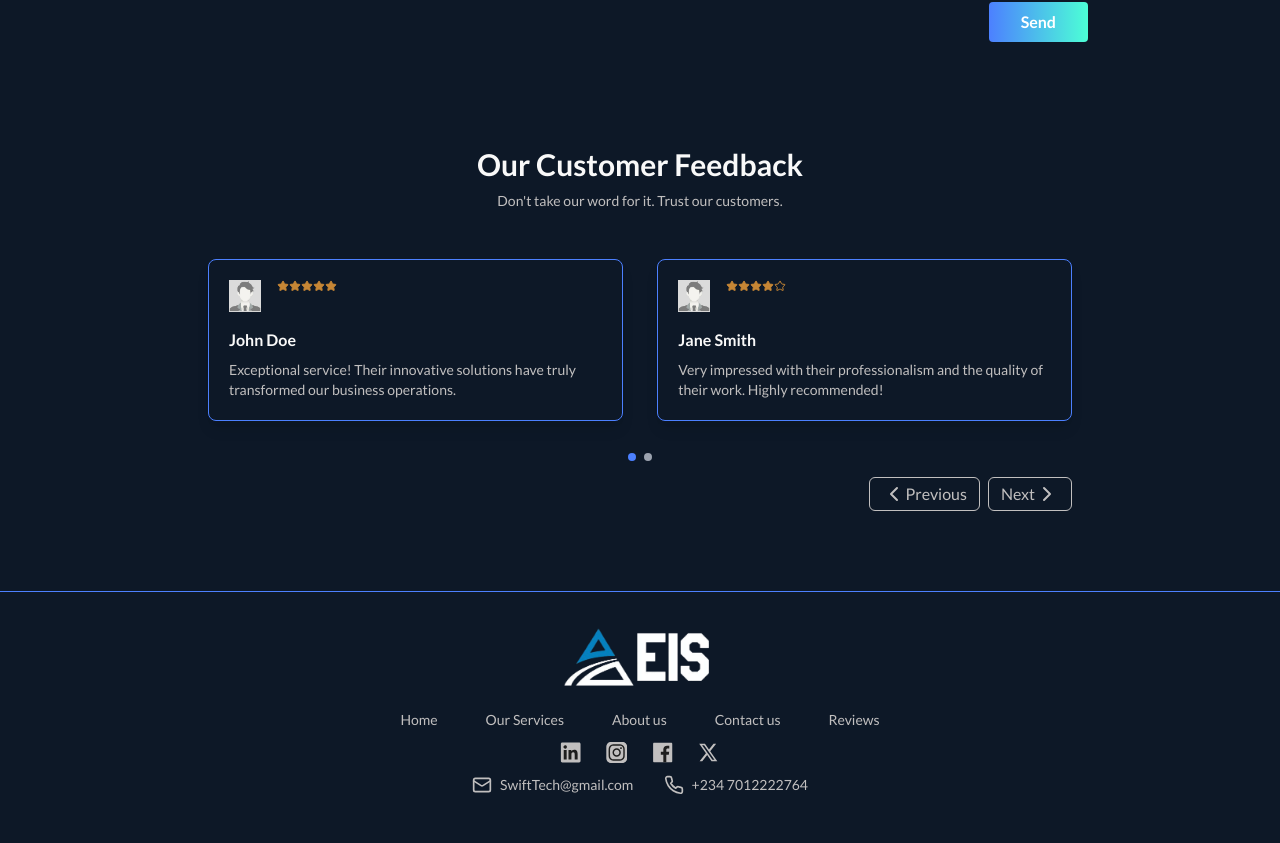
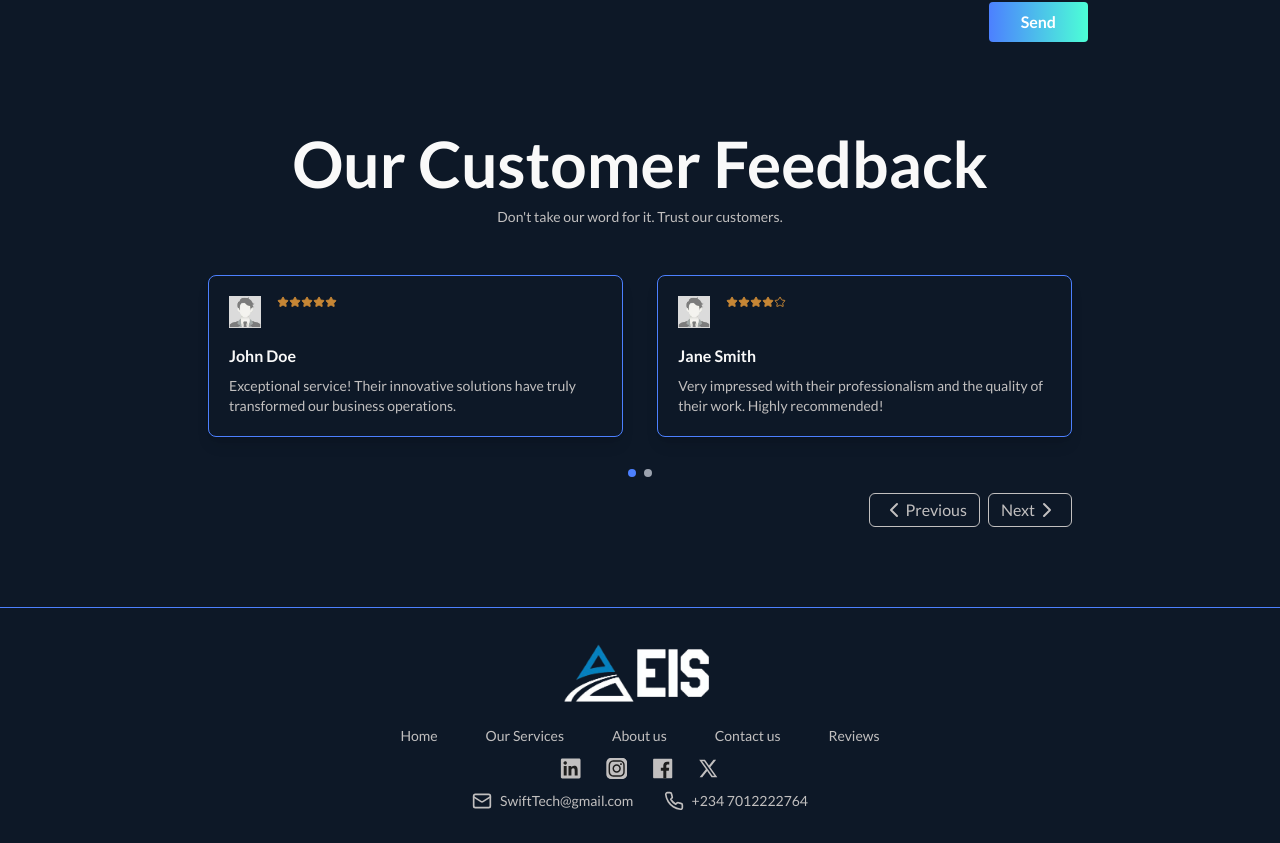
Before and after one commit to Akay74/swift-home, a Next.js app: page / in a window 1280 px wide. Shown: the part 2712-3555 px from the top of the page. Built offline with nearby package versions, Linux system fonts and the light colour scheme.

Commit message:
💄 update subheading text size and bottom margin

```diff
--- a/components/Feedback.jsx
+++ b/components/Feedback.jsx
@@ -78,7 +78,7 @@ const Feedback = () => {
   return (
     <div className="pt-10 pb-20" id='reviews'>
       <div className="max-w-4xl mx-auto px-4">
-        <h2 className="text-3xl font-bold text-center text-[#F9F9F9] mb-2">Our Customer Feedback</h2>
+        <h2 className="text-3xl font-bold text-center text-[#F9F9F9] mb-2 md:mb-6 md:text-[64px]">Our Customer Feedback</h2>
         <p className="text-[14px] text-[#C1BFBF] text-center mb-12">Don't take our word for it. Trust our customers.</p>
 
         <div className="flex justify-between mb-8">
```
